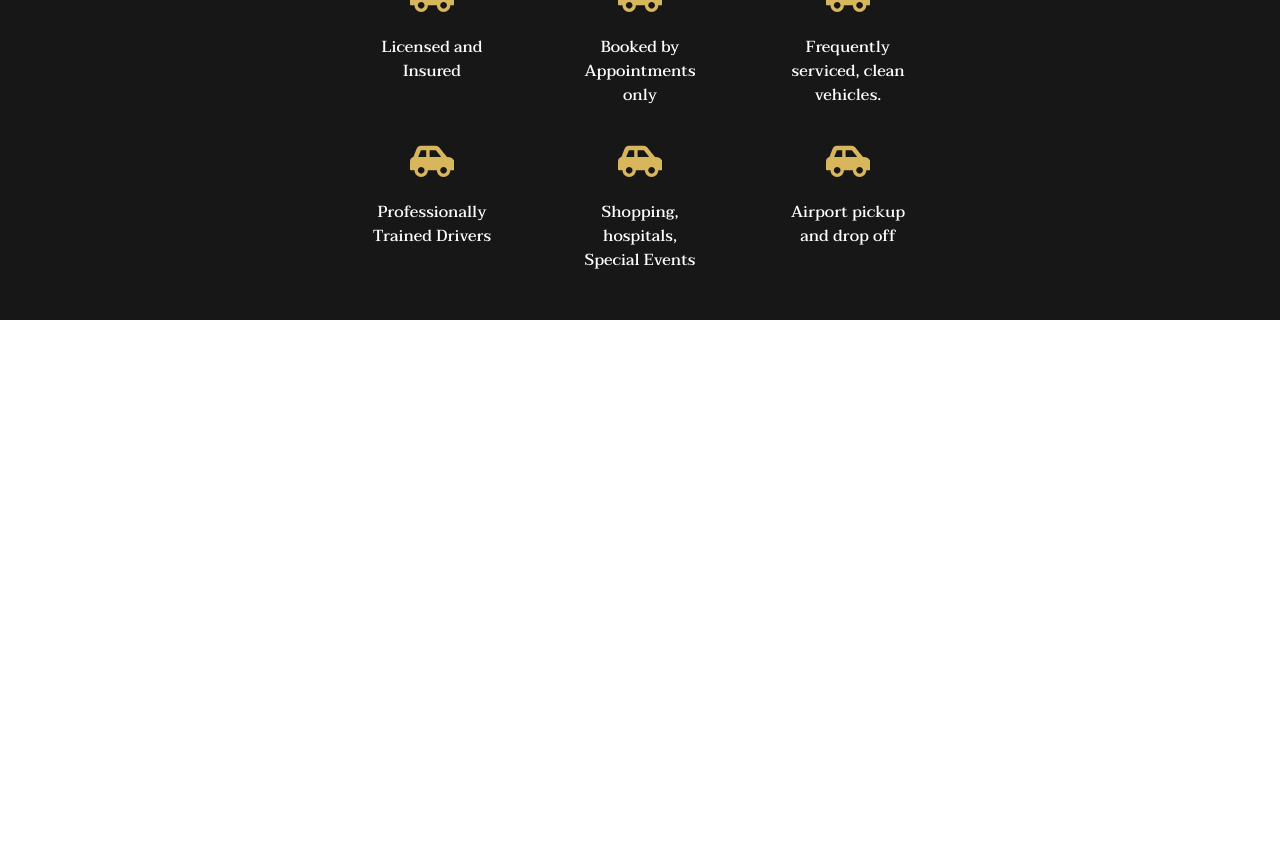
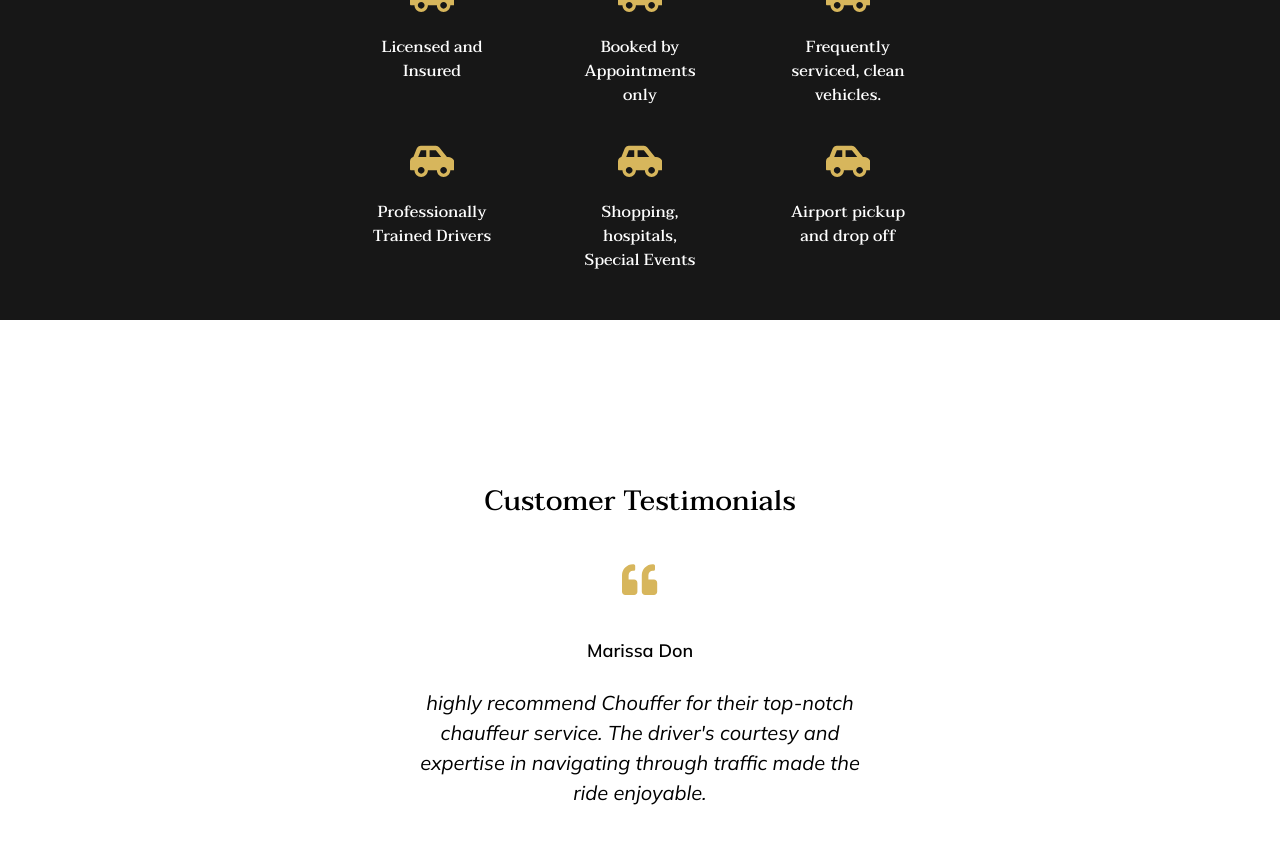
Before and after one commit to joao-miguel8/wellington-limousine, a React (Vite) app in the folder wellington-limousine/: page / in a window 1280 px wide. Shown: the part 2239-3083 px from the top of the page. Before the commit the page ends 2559 px from the top, so only its background shows below. Built offline with nearby package versions, Linux system fonts and the light colour scheme.

Commit message:
:sparkles: Create CustomerTestimonials.tsx markup / styling
- Add Swiper to CustomerTestimonials.tsx
- Update npm packages

```diff
--- a/wellington-limousine/src/App.tsx
+++ b/wellington-limousine/src/App.tsx
@@ -1,11 +1,12 @@
 import { useState } from "react";
 import "./App.css";
+import paralaxImg from "./assets/luxury-car-img.jpg";
+import paralaxImg2 from "./assets/client-in-backseat.jpg";
+import HeroSection from "./components/hero-section/HeroSection";
 import Header from "./components/header/Header";
 import NewClientForm from "./components/new-client-form/NewClientForm";
-import HeroSection from "./components/hero-section/HeroSection";
-import paralaxImg from "./assets/luxury-car-img.jpg";
-import paralaxImg2 from "./assets/client-in-backseat.jpg";
 import BenefitsSection from "./components/benefits-section/BenefitsSection";
+import CustomerTestimonials from "./components/customer-testimonials/CustomerTestimonials";
 
 function App() {
 	const [isMenuClosed, setIsMenuClosed] = useState(false);
@@ -15,12 +16,15 @@ function App() {
 			<Header isMenuClosed={isMenuClosed} setIsMenuClosed={setIsMenuClosed} />
 			{/* <HeroSection /> */}
 			<NewClientForm />
-			{/* PARALAX IMG SECTION */}
+			{/* PARALLAX IMG SECTION */}
 			<div style={{ backgroundImage: `url(${paralaxImg})` }} className="mb-[100px] h-[50rem] w-full object-fit bg-no-repeat bg-cover  flex justify-center bg-center align-center bg-fixed">
 				<h2 className="mx-4 mt-20 font-taviraj m-auto max-w-[600px] text-34 min-[500px]:text-50 text-center text-white ">Lorem ipsum dolor sit amet consectetur </h2>
 			</div>
 			{/* BENEFITS SECTION */}
 			<BenefitsSection />
+
+			{/* REVIEWS SECTION */}
+			<CustomerTestimonials />
 		</>
 	);
 }
--- /dev/null
+++ b/wellington-limousine/src/components/customer-testimonials/CustomerTestimonials.tsx
@@ -0,0 +1,45 @@
+import { FaQuoteLeft } from "react-icons/fa";
+import { Swiper, SwiperSlide } from "swiper/react";
+import "swiper/css/bundle";
+import { Autoplay } from "swiper/modules";
+import "swiper/css/bundle";
+
+const clientTestimonials = [
+	{ name: "Bob Smith", Comment: " Exceeded my expectations with their impeccable service. The chauffeur was not only punctual but also exhibited a high level of professionalism, making my journey both comfortable and stress-free." },
+	{ name: "Marissa Don", Comment: "highly recommend Chouffer for their top-notch chauffeur service. The driver's courtesy and expertise in navigating through traffic made the ride enjoyable." },
+	{ name: "Frank Gavin", Comment: "A True gem in the world of transportation. I felt like a valued customer." },
+	{ name: "Lindsey Schmitt", Comment: "Exceptional service and attention to detail. The chauffeur went above and beyond to ensure a smooth ride, making me feel like a VIP. If you're looking for a reliable and classy driving service, Chouffer is the way to go.." },
+];
+
+function CustomerTestimonials() {
+	return (
+		<section className="mt-40">
+			<h4 className="text-center font-taviraj font-medium color-[#171717] text-22 min-[350px]:text-28">Customer Testimonials</h4>
+			<Swiper
+				style={{
+					height: "400px",
+				}}
+				direction="vertical"
+				autoplay={{
+					delay: 5000,
+				}}
+				modules={[Autoplay]}
+				pagination={{ clickable: true }}
+				slidesPerView={1}>
+				{clientTestimonials.map(testimonial => {
+					return (
+						<SwiperSlide key={testimonial.name}>
+							<div className="mt-10 mx-auto max-w-[450px] flex flex-col items-center">
+								<FaQuoteLeft size={"2.2rem"} color="#D7B65C" />
+								<span className="mt-10 font-mulish font-black text-18">{testimonial.name}</span>
+								<p className="mt-6 mx-auto text-center text-20 font-mulish font-regular italic ">{testimonial.Comment}</p>
+							</div>
+						</SwiperSlide>
+					);
+				})}
+			</Swiper>
+		</section>
+	);
+}
+
+export default CustomerTestimonials;
```
Also changed, not shown: 2 other files (tests, documents, lock files or other folders).
